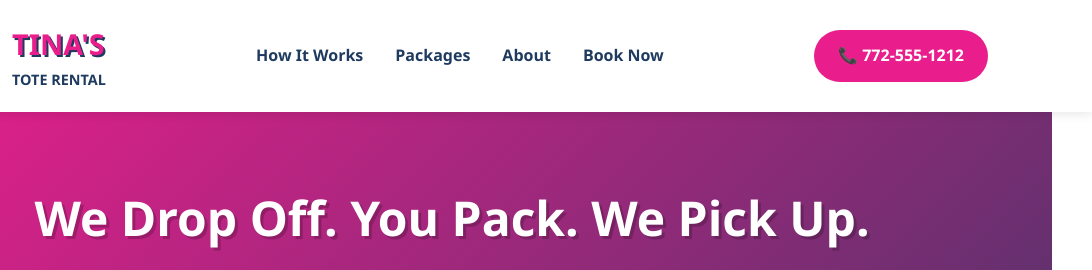
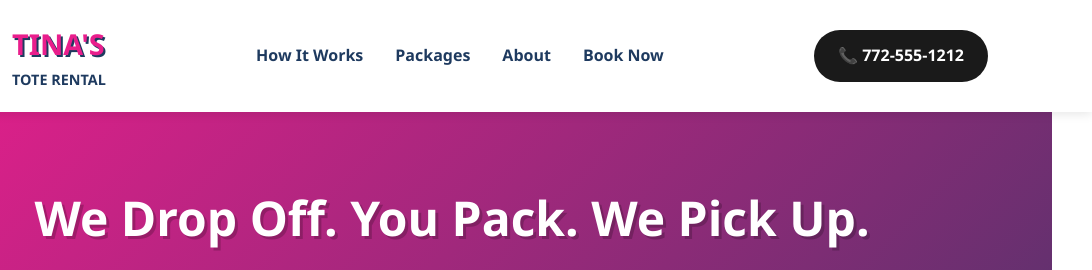
Before and after one commit to ctjoey/tinastoterental, a plain HTML site: page index.html in a window 1280 px wide. Shown: the top 270 px of the page, 188-1280 px from the left. Drawn offline with Linux system fonts and the light colour scheme.

Commit message:
Update index.html

```diff
--- a/index.html
+++ b/index.html
@@ -93,7 +93,7 @@
         }
 
         .phone-number {
-            background: var(--primary-pink);
+            background: var(--black);
             color: var(--white);
             padding: 0.8rem 1.5rem;
             border-radius: 50px;
@@ -103,7 +103,7 @@
         }
 
         .phone-number:hover {
-            background: var(--dark-pink);
+            background: #333333;
         }
 
         /* Hero Section */
```
